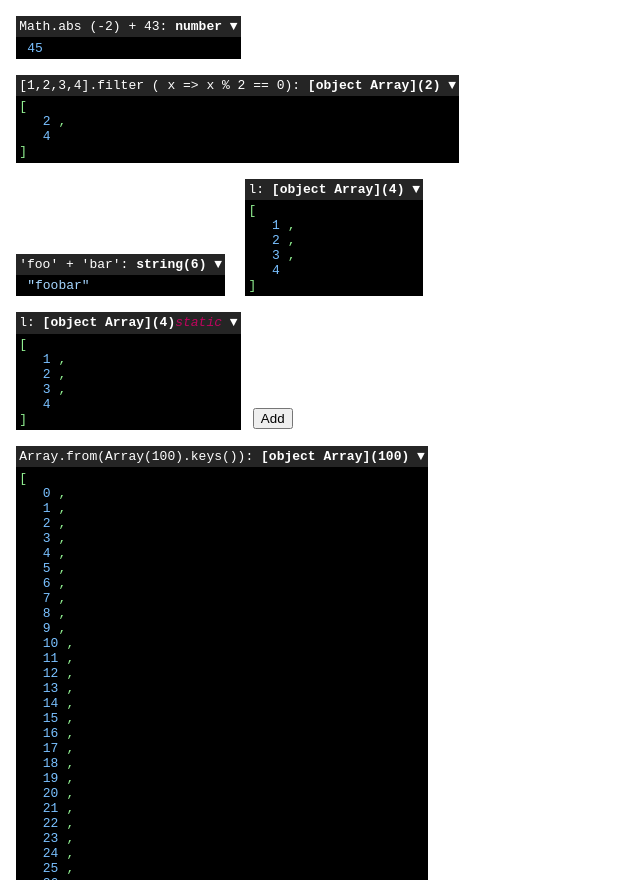
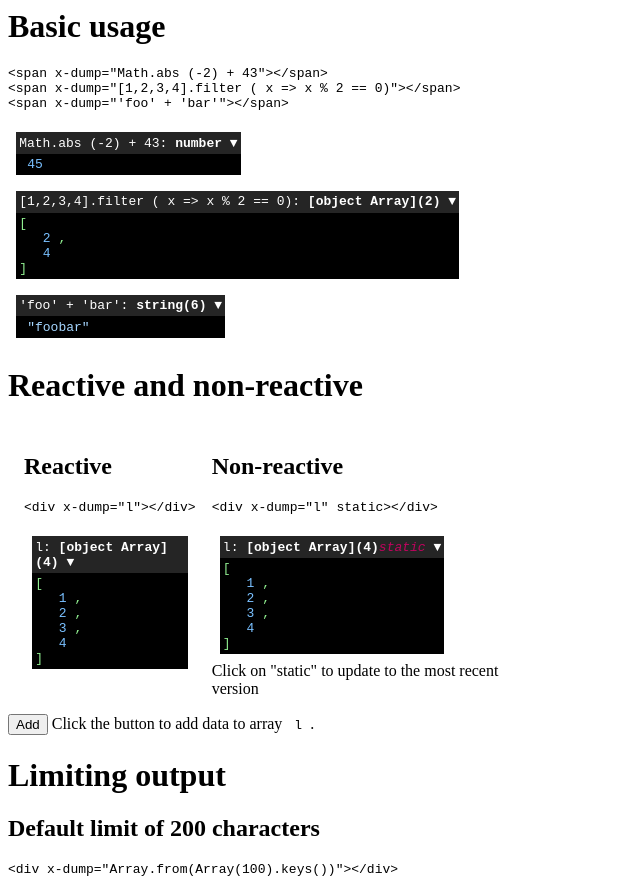
Before and after one commit to flappix/flappix.github.io, a plain HTML site: page x-dump-alpinejs/index.html in a window 1280 px wide. Shown: the top 880 px of the page, without its empty margins (0-640 px from the left). Drawn offline with nearby package versions, Linux system fonts and the light colour scheme.

Commit message:
update example

```diff
--- a/x-dump-alpinejs/index.html
+++ b/x-dump-alpinejs/index.html
@@ -5,25 +5,59 @@
 		<style>
 			span, div {
 				margin: 0.5rem;
+			}
+
 		</style>
 	</head>
 
 	<body x-data="{l: [1,2,3,4]}" style="width: 40vw;">
 
+		<h1>Basic usage</h1>
+		<pre>&lt;span x-dump=&quot;Math.abs (-2) + 43&quot;&gt;&lt;/span&gt;
+&lt;span x-dump=&quot;[1,2,3,4].filter ( x =&gt; x % 2 == 0)&quot;&gt;&lt;/span&gt;
+&lt;span x-dump=&quot;'foo' + 'bar'&quot;&gt;&lt;/span&gt;</pre>
 		<span x-dump="Math.abs (-2) + 43"></span>
 		<span x-dump="[1,2,3,4].filter ( x => x % 2 == 0)"></span>
 		<span x-dump="'foo' + 'bar'"></span>
 
-		<!-- reflects dynamic changes -->
-		<div x-dump="l"></div>
+		<h1>Reactive and non-reactive</h1>
+		<div style="display: flex;">
+			<div>
+				<!-- reflects dynamic changes -->
+				<h2>Reactive</h2>
+				<pre>&lt;div x-dump=&quot;l&quot;&gt;&lt;/div&gt;</pre>
+				<div x-dump="l"></div>
+			</div>
 
-		<!-- will not change after "users" is modified -->
-		<div x-dump="l" static></div>
+			<div>
+				<!-- will not change after "users" is modified -->
+				<h2>Non-reactive</h2>
+				<pre>&lt;div x-dump=&quot;l&quot; static&gt;&lt;/div&gt;</pre>
+				<div x-dump="l" static></div><br />
+				Click on "static" to update to the most recent version<br />
+			</div>
 
+		</div>
 		<button x-on:click="l.push (-1)">Add</button>
+		Click the button to add data to array <span style="font-family: monospace;">l</span>.
 
+
+		<h1>Limiting output</h1>
+
+		<h2>Default limit of 200 characters</h2>
+		<pre>&lt;div x-dump=&quot;Array.from(Array(100).keys())&quot;&gt;&lt;/div&gt;</pre>
 		<div x-dump="Array.from(Array(100).keys())"></div>
+		<br />
+		<br />
+
+		<h2>Custom limit of 50 characters</h2>
+		<pre>&lt;div x-dump=&quot;Array.from(Array(100).keys())&quot; limit=&quot;50&quot;&gt;&lt;/div&gt;</pre>
 		<div x-dump="Array.from(Array(100).keys())" limit="50"></div>
+		<br />
+		<br />
+
+		<h2>Unlimited output</h2>
+		<pre>&lt;div x-dump=&quot;Array.from(Array(100).keys())&quot; limit=&quot;-1&quot;&gt;&lt;/div&gt;</pre>
 		<div x-dump="Array.from(Array(100).keys())" limit="-1"></div>
 	</body>
 </html>
```
